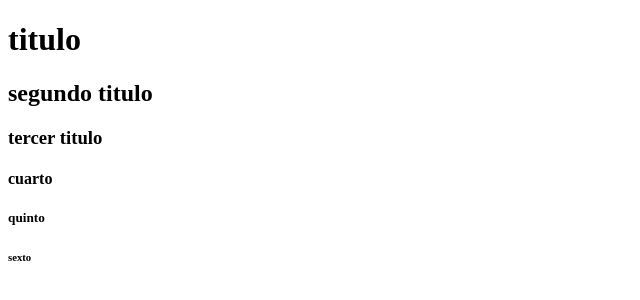
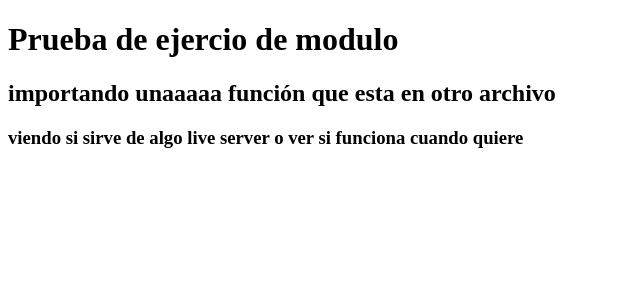
Before and after one commit to mrivero40/proyectoDemoCursoPrework, a plain HTML site: page index.html in a window 1280 px wide. Shown: the whole page, without its empty margins (0-640 px from the left). Drawn offline with Linux system fonts and the light colour scheme.

Commit message:
tercera actualizaciones, agregamos archivos de js

```diff
--- a/index.html
+++ b/index.html
@@ -4,14 +4,12 @@
     <meta charset="UTF-8">
     <meta http-equiv="X-UA-Compatible" content="IE=edge">
     <meta name="viewport" content="width=device-width, initial-scale=1.0">
-    <title>Hola mundo</title>
+    <title>Prueba de modulo de JS</title>
 </head>
 <body>
-    <h1>titulo</h1>
-    <h2>segundo titulo</h2>
-    <h3>tercer titulo</h3>
-    <h4>cuarto</h4>
-    <h5>quinto</h5>
-    <h6>sexto</h6>
+    <h1>Prueba de ejercio de modulo</h1>
+    <h2>importando unaaaaa función que esta en otro archivo</h2>
+    <h3>viendo si sirve de algo live server o ver si funciona cuando quiere</h3>
+    <script type="module" src="practica.js"></script>
 </body>
 </html>
--- /dev/null
+++ b/modulo.js
@@ -0,0 +1,10 @@
+const hello = () => {
+    return 'hello';
+};
+
+const adios = () => {
+    return 'chau';
+};
+
+export { hello };
+export { adios };
--- /dev/null
+++ b/practica.js
@@ -0,0 +1,4 @@
+import { hello } from "./modulo.js";
+import { adios } from "./modulo.js";
+console.log(hello());
+console.log(adios());
```
